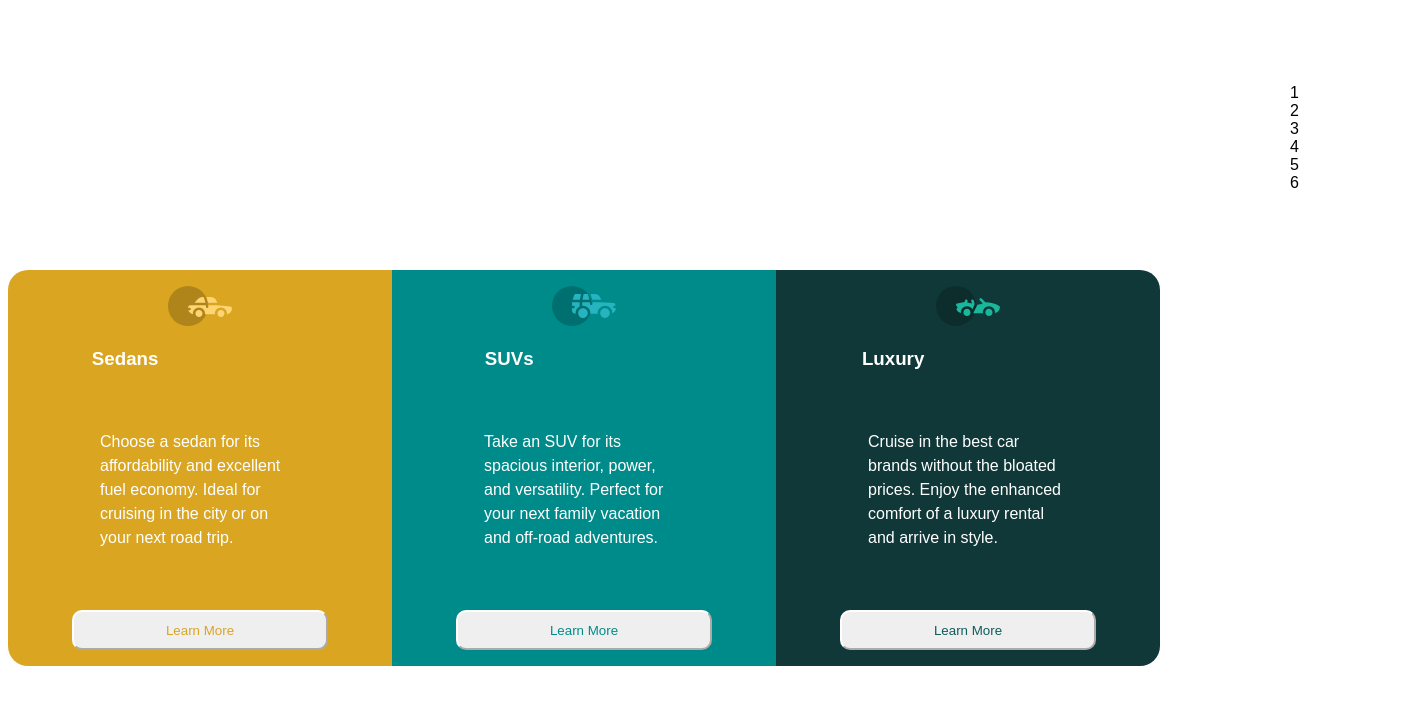
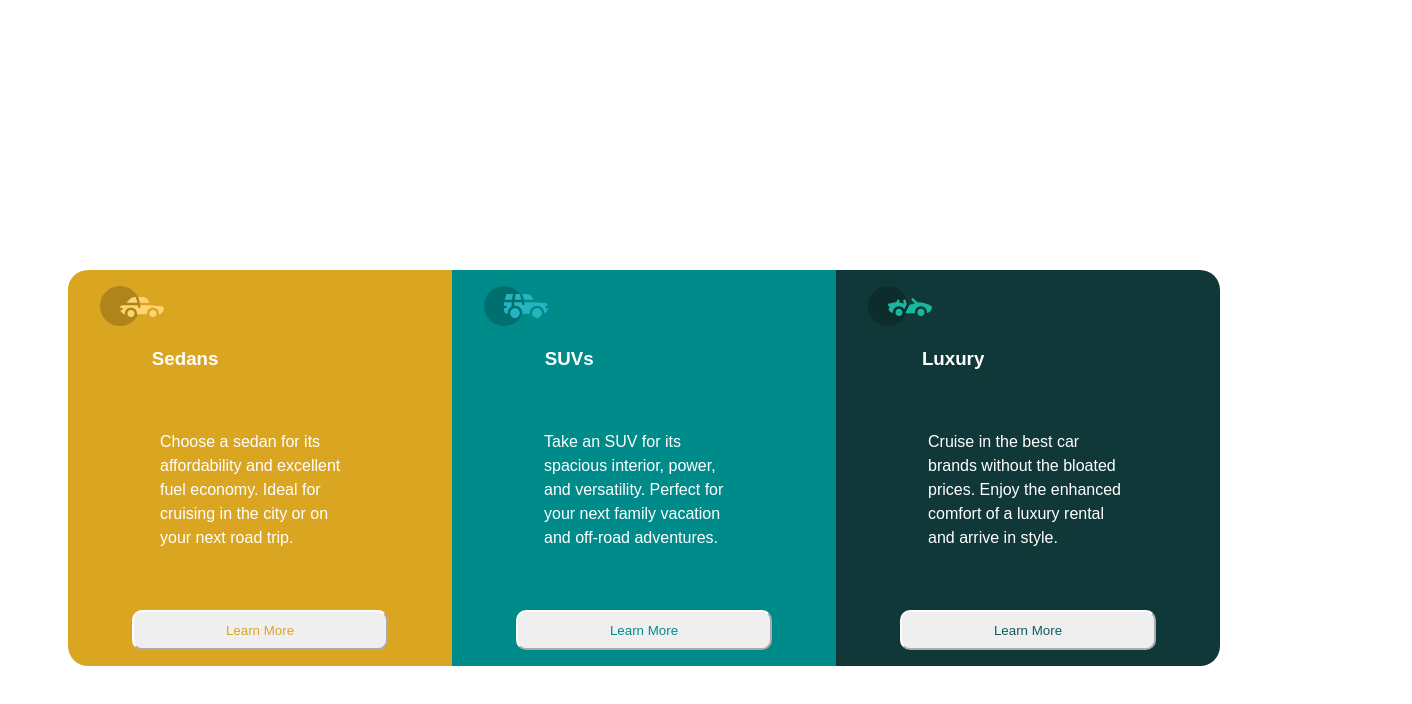
Before and after one commit to bayo001/bb, a plain HTML site: page index.html in a window 1280 px wide. Shown: the whole page, 1412 px wide, since content can reach past the window. Drawn offline with Linux system fonts and the light colour scheme.

Commit message:
adjust icon

```diff
--- a/index.html
+++ b/index.html
@@ -24,13 +24,13 @@
 
 
        <div class="mu">
-        <img src="img/icon-suvs.svg" alt=""> <h3 class="p2">SUVs</h3>
+        <img class="il2" src="img/icon-suvs.svg" alt=""> <h3 class="p2">SUVs</h3>
        <p class="set"> Take an SUV for its spacious interior, power, and versatility. Perfect for your next family vacation and off-road adventures.</p>
        <button class="but2">Learn More</button>
       </div>
 
        <div class="moi">
-        <img src="img/icon-luxury.svg" alt="">
+        <img class="il3" src="img/icon-luxury.svg" alt="">
         <h3 class="p3"> Luxury</h3>
         <p class="sep">Cruise in the best car brands without the bloated prices. Enjoy the enhanced comfort of a luxury rental and arrive in style.</p>
         <button class="but1">Learn More</button>
@@ -43,30 +43,6 @@
 
 
 
-<ul>
-  <ol>1</ol>
-
-  <ol>2</ol>
-
-  <ol>3</ol>
-
-  <ol>4</ol>
-
-  <ol>5</ol>
-
-  <ol>6</ol>
-
-
-
-
-
-</ul>
-
-
-
-
-
-
 
 
 
--- a/style.css
+++ b/style.css
@@ -101,14 +101,7 @@ body{
     border-color: white;
     color: goldenrod;
 }
-/* .ima{
-background-image: url(icon-luxury.svg);
-display: flex;
-width: 10em;
-height: 20em;
-display: grid;
 
-} */
 
  .to{
 
@@ -142,10 +135,18 @@ display: grid;
 }
 
 .il{
-
+margin-right: 30em;
 }
 .but3:hover{
-    background: brown;
+    background: rgb(42, 165, 69);
+}
+
+.il2{
+    margin-right: 30em;
+}
+
+.il3{
+    margin-right: 30em;
 }
 @media only screen and (max-width: 600px) {
 .general{
```
